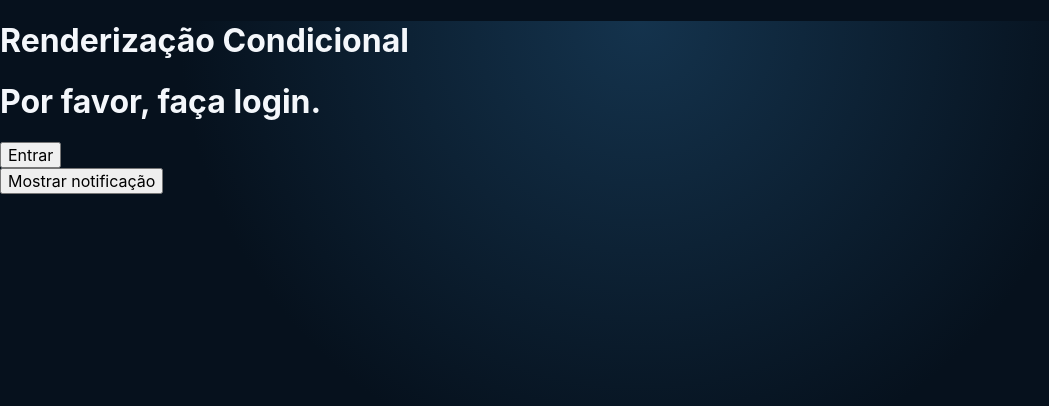
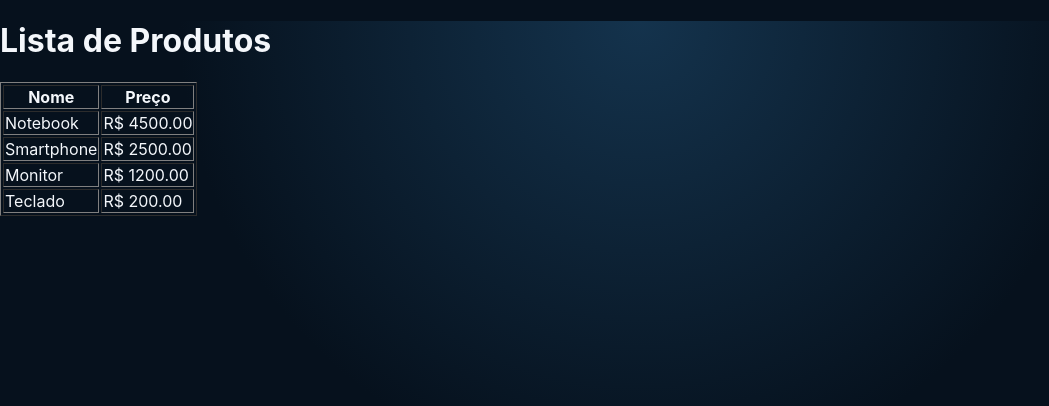
Before and after one commit to luizhenriquesophia202-ops/projeto-react-step, a React (Vite) app in the folder my-react-app/: page / in a window 1280 px wide. Shown: the top 406 px of the page, without its empty margins (0-1049 px from the left). Built offline with nearby package versions, Linux system fonts and the light colour scheme.

Commit message:
Aula 4 React e estilização de componentes

```diff
--- a/my-react-app/package.json
+++ b/my-react-app/package.json
@@ -12,7 +12,8 @@
   "dependencies": {
     "react": "^19.2.7",
     "react-dom": "^19.2.7",
-    "react-router": "^8.3.0"
+    "react-router": "^8.3.0",
+    "styled-components": "^6.4.4"
   },
   "devDependencies": {
     "@eslint/js": "^10.0.1",
--- a/my-react-app/src/App.jsx
+++ b/my-react-app/src/App.jsx
@@ -1,37 +1,12 @@
-import { useState } from "react";
-import LoginStatus from "./components/LoginStatus.jsx";
-import Notification from "./components/Notification.jsx";
+
+import React from 'react';
+import ListaDeProdutos from './components/ListaDeProdutos';
 
 function App() {
-  const [isLoggedIn, setIsLoggedIn] = useState(false);
-  const [hasNotification, setHasNotification] = useState(false);
-
-  function alterarLogin() {
-    setIsLoggedIn(!isLoggedIn);
-  }
-
-  function alterarNotificacao() {
-    setHasNotification(!hasNotification);
-  }
-
   return (
-    <main>
-      <h1>Renderização Condicional</h1>
-
-      <LoginStatus isLoggedIn={isLoggedIn} />
-
-      <button onClick={alterarLogin}>
-        {isLoggedIn ? "Sair" : "Entrar"}
-      </button>
-
-      <Notification hasNotification={hasNotification} />
-
-      <button onClick={alterarNotificacao}>
-        {hasNotification
-          ? "Remover notificação"
-          : "Mostrar notificação"}
-      </button>
-    </main>
+    <div>
+      <ListaDeProdutos />
+    </div>
   );
 }
 
--- /dev/null
+++ b/my-react-app/src/components/ListaDeProdutos.jsx
@@ -0,0 +1,35 @@
+
+import React from 'react';
+
+const ListaDeProdutos = () => {
+  const produtos = [
+    { id: 1, nome: 'Notebook', preco: 4500 },
+    { id: 2, nome: 'Smartphone', preco: 2500 },
+    { id: 3, nome: 'Monitor', preco: 1200 },
+    { id: 4, nome: 'Teclado', preco: 200 },
+  ];
+
+  return (
+    <div>
+      <h1>Lista de Produtos</h1>
+      <table border="1">
+        <thead>
+          <tr>
+            <th>Nome</th>
+            <th>Preço</th>
+          </tr>
+        </thead>
+        <tbody>
+          {produtos.map((produto) => (
+            <tr key={produto.id}>
+              <td>{produto.nome}</td>
+              <td>R$ {produto.preco.toFixed(2)}</td>
+            </tr>
+          ))}
+        </tbody>
+      </table>
+    </div>
+  );
+};
+
+export default ListaDeProdutos;
```
Also changed, not shown: my-react-app/src/components/Button.css (added, +15 -0 lines), my-react-app/src/components/ButtonCSS.jsx (added, +7 -0 lines), my-react-app/src/components/ButtonInline.jsx (added, +17 -0 lines), my-react-app/src/components/ButtonStyled.jsx (added, +24 -0 lines), 1 other file (tests, documents, lock files or other folders).
